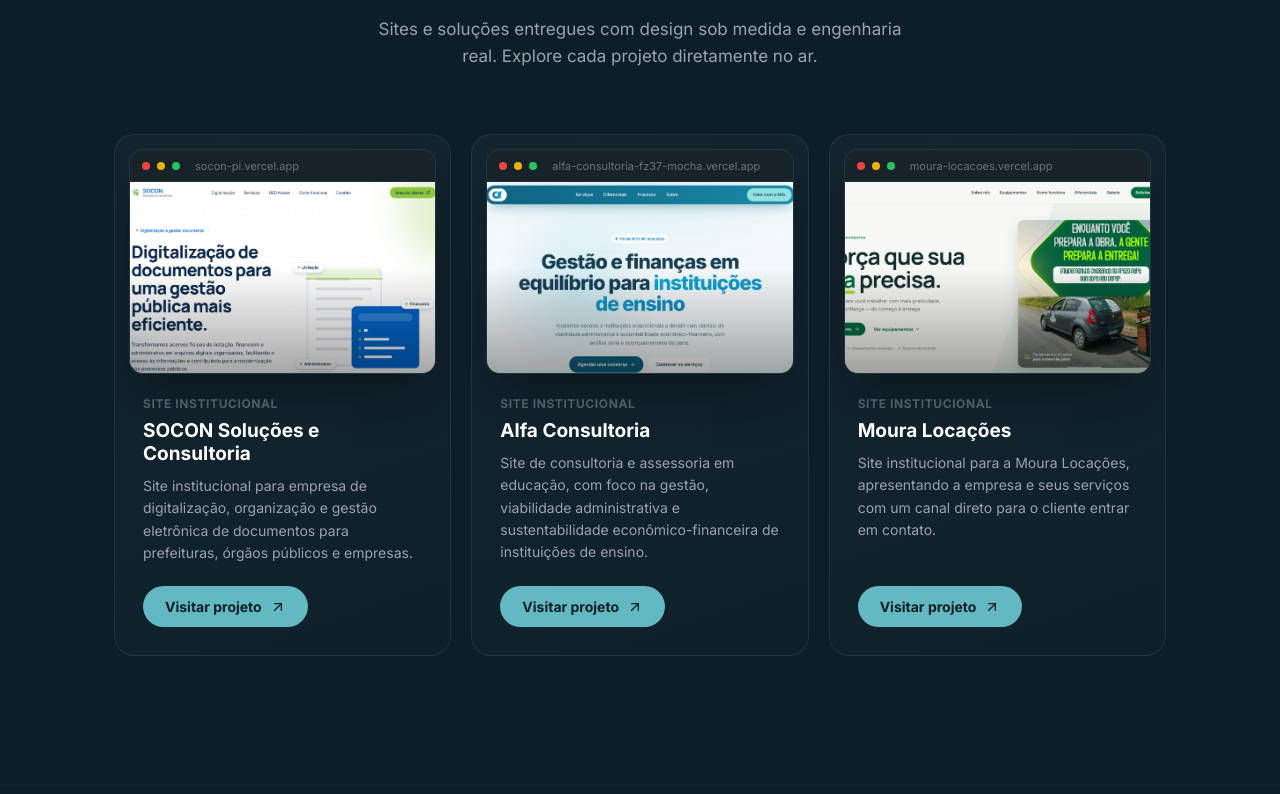
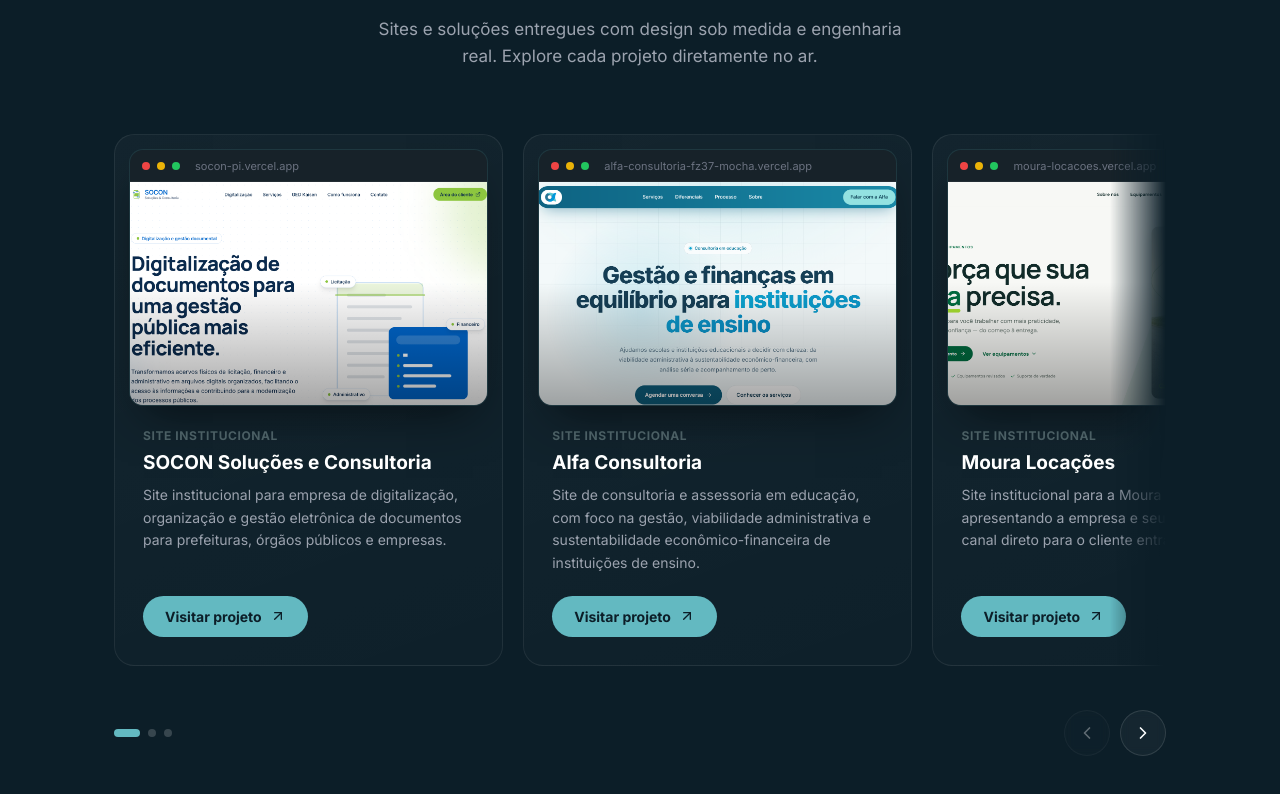
Before and after one commit to Guilima1700/SiteCrystalCode, a Next.js app: page / in a window 1280 px wide. Shown: the part 2686-3480 px from the top of the page. Built offline with nearby package versions, Linux system fonts and the light colour scheme.

Commit message:
alterações nos cards dos projetos

```diff
--- a/app/page.tsx
+++ b/app/page.tsx
@@ -30,6 +30,8 @@
   BarChart3,
   Lock,
   ArrowUpRight,
+  ChevronLeft,
+  ChevronRight,
 } from "lucide-react";
 import {
   siDocker,
@@ -251,18 +253,35 @@
   );
 }
 
-function ProjetoCard({ projeto, index }: { projeto: Projeto; index: number }) {
+function ProjetoCard({
+  projeto,
+  index,
+  total,
+}: {
+  projeto: Projeto;
+  index: number;
+  total: number;
+}) {
   const reduce = useMotionSafe();
   const [imagemFalhou, setImagemFalhou] = React.useState(false);
+  const imgRef = useRef<HTMLImageElement>(null);
+
+  React.useEffect(() => {
+    const el = imgRef.current;
+    if (el && el.complete && el.naturalWidth === 0) setImagemFalhou(true);
+  }, []);
   const temImagem = Boolean(projeto.imagem) && !imagemFalhou;
   const temLink = Boolean(projeto.url);
 
   return (
     <motion.article
       className="projeto-card"
+      role="group"
+      aria-roledescription="slide"
+      aria-label={`${index + 1} de ${total}: ${projeto.nome}`}
       initial={reduce ? { opacity: 1 } : { opacity: 0, y: 32 }}
       whileInView={{ opacity: 1, y: 0 }}
-      viewport={{ once: true, margin: "-60px" }}
+      viewport={{ once: true, margin: "0px 0px -60px 0px" }}
       transition={{ duration: 0.6, ease: EASE, delay: (index % 3) * 0.08 }}
       whileHover={reduce ? {} : { y: -6 }}
     >
@@ -278,10 +297,12 @@
         <div className="projeto-shot">
           {temImagem ? (
             <img
+              ref={imgRef}
               src={projeto.imagem}
               alt={`Prévia do site ${projeto.nome}`}
               className="projeto-img"
               loading="lazy"
+              draggable={false}
               onError={() => setImagemFalhou(true)}
             />
           ) : (
@@ -316,6 +337,171 @@
       </div>
       <div className="solucao-line" />
     </motion.article>
+  );
+}
+
+function CarrosselProjetos() {
+  const reduce = useMotionSafe();
+  const trackRef = useRef<HTMLDivElement>(null);
+  const drag = useRef({ active: false, moved: false, startX: 0, startLeft: 0 });
+  const [dragging, setDragging] = React.useState(false);
+  const [estado, setEstado] = React.useState({ prev: false, next: false, ativo: 0 });
+
+  const atualizar = React.useCallback(() => {
+    const el = trackRef.current;
+    if (!el) return;
+    const cards = Array.from(el.children) as HTMLElement[];
+    const prev = el.scrollLeft > 2;
+    const next = el.scrollLeft + el.clientWidth < el.scrollWidth - 2;
+    let ativo = 0;
+    if (prev && !next) {
+      ativo = cards.length - 1;
+    } else {
+      let menor = Infinity;
+      cards.forEach((c, i) => {
+        const d = Math.abs(c.offsetLeft - el.scrollLeft);
+        if (d < menor) {
+          menor = d;
+          ativo = i;
+        }
+      });
+    }
+    setEstado((atual) =>
+      atual.prev === prev && atual.next === next && atual.ativo === ativo
+        ? atual
+        : { prev, next, ativo }
+    );
+  }, []);
+
+  React.useEffect(() => {
+    const el = trackRef.current;
+    if (!el) return;
+    atualizar();
+    el.addEventListener("scroll", atualizar, { passive: true });
+    const ro = new ResizeObserver(atualizar);
+    ro.observe(el);
+    return () => {
+      el.removeEventListener("scroll", atualizar);
+      ro.disconnect();
+    };
+  }, [atualizar]);
+
+  const behavior = reduce ? "auto" : "smooth";
+
+  const mover = (dir: 1 | -1) => {
+    const el = trackRef.current;
+    if (!el) return;
+    const cards = Array.from(el.children) as HTMLElement[];
+    const passo =
+      cards.length > 1 ? cards[1].offsetLeft - cards[0].offsetLeft : el.clientWidth;
+    el.scrollBy({ left: dir * passo, behavior });
+  };
+
+  const irPara = (i: number) => {
+    const el = trackRef.current;
+    const card = el?.children[i] as HTMLElement | undefined;
+    if (el && card) el.scrollTo({ left: card.offsetLeft, behavior });
+  };
+
+  const aoPressionar = (e: React.PointerEvent<HTMLDivElement>) => {
+    if (e.pointerType !== "mouse" || e.button !== 0) return;
+    const el = trackRef.current;
+    if (!el) return;
+    drag.current = { active: true, moved: false, startX: e.clientX, startLeft: el.scrollLeft };
+  };
+
+  const aoArrastar = (e: React.PointerEvent<HTMLDivElement>) => {
+    const d = drag.current;
+    const el = trackRef.current;
+    if (!d.active || !el) return;
+    const dx = e.clientX - d.startX;
+    if (!d.moved && Math.abs(dx) > 5) {
+      d.moved = true;
+      setDragging(true);
+      el.setPointerCapture(e.pointerId);
+    }
+    if (d.moved) el.scrollLeft = d.startLeft - dx;
+  };
+
+  const aoSoltar = (e: React.PointerEvent<HTMLDivElement>) => {
+    const d = drag.current;
+    const el = trackRef.current;
+    if (!d.active) return;
+    d.active = false;
+    if (d.moved) {
+      setDragging(false);
+      if (el?.hasPointerCapture(e.pointerId)) el.releasePointerCapture(e.pointerId);
+    }
+  };
+
+  const aoClicar = (e: React.MouseEvent<HTMLDivElement>) => {
+    if (drag.current.moved) {
+      e.preventDefault();
+      e.stopPropagation();
+      drag.current.moved = false;
+    }
+  };
+
+  const rolavel = estado.prev || estado.next;
+
+  return (
+    <div
+      className={`projetos-carousel${estado.prev ? " has-prev" : ""}${estado.next ? " has-next" : ""}`}
+    >
+      <div
+        ref={trackRef}
+        className={`projetos-track${dragging ? " is-dragging" : ""}`}
+        role="region"
+        aria-roledescription="carrossel"
+        aria-label="Projetos desenvolvidos"
+        onPointerDown={aoPressionar}
+        onPointerMove={aoArrastar}
+        onPointerUp={aoSoltar}
+        onPointerCancel={aoSoltar}
+        onClickCapture={aoClicar}
+      >
+        {PROJETOS.map((p, i) => (
+          <ProjetoCard key={p.id} projeto={p} index={i} total={PROJETOS.length} />
+        ))}
+      </div>
+
+      {rolavel && (
+        <div className="projetos-controls">
+          <div className="projetos-dots" role="group" aria-label="Indicadores de projeto">
+            {PROJETOS.map((p, i) => (
+              <button
+                key={p.id}
+                type="button"
+                className={`projetos-dot${i === estado.ativo ? " active" : ""}`}
+                aria-label={`Ir para o projeto ${p.nome}`}
+                aria-current={i === estado.ativo ? "true" : undefined}
+                onClick={() => irPara(i)}
+              />
+            ))}
+          </div>
+          <div className="projetos-arrows">
+            <button
+              type="button"
+              className="projetos-arrow"
+              aria-label="Projeto anterior"
+              disabled={!estado.prev}
+              onClick={() => mover(-1)}
+            >
+              <ChevronLeft size={20} />
+            </button>
+            <button
+              type="button"
+              className="projetos-arrow"
+              aria-label="Próximo projeto"
+              disabled={!estado.next}
+              onClick={() => mover(1)}
+            >
+              <ChevronRight size={20} />
+            </button>
+          </div>
+        </div>
+      )}
+    </div>
   );
 }
 
@@ -545,11 +731,7 @@
             </FadeUp>
           </div>
 
-          <div className="projetos-grid">
-            {PROJETOS.map((p, i) => (
-              <ProjetoCard key={p.id} projeto={p} index={i} />
-            ))}
-          </div>
+          <CarrosselProjetos />
         </div>
       </section>
 
@@ -904,10 +1086,27 @@
 
   /* ---------- PROJETOS / PORTFÓLIO ---------- */
   .projetos-section { padding: 60px 24px 128px; position: relative; z-index: 10; }
-  .projetos-grid { display: grid; grid-template-columns: 1fr; gap: 20px; }
-  @media (min-width: 700px) { .projetos-grid { grid-template-columns: repeat(2, 1fr); } }
-  @media (min-width: 1000px) { .projetos-grid { grid-template-columns: repeat(3, 1fr); } }
-  .projeto-card { position: relative; display: flex; flex-direction: column; padding: 14px 14px 28px; border-radius: 20px; background: linear-gradient(160deg, rgba(255,255,255,0.035), rgba(255,255,255,0.01)); border: 1px solid rgba(255,255,255,0.07); transition: border-color 0.3s, transform 0.3s; overflow: hidden; }
+  .projetos-carousel { position: relative; }
+  .projetos-track { position: relative; display: flex; gap: 20px; overflow-x: auto; overflow-y: hidden; scroll-snap-type: x mandatory; overscroll-behavior-x: contain; -webkit-overflow-scrolling: touch; scrollbar-width: none; padding: 12px 0 28px; margin: -12px 0 -28px; cursor: grab; touch-action: pan-x pan-y; }
+  .projetos-track::-webkit-scrollbar { display: none; }
+  .projetos-track.is-dragging { scroll-snap-type: none; cursor: grabbing; user-select: none; }
+  .projetos-track.is-dragging a { pointer-events: none; }
+  .projetos-carousel.has-next .projetos-track { -webkit-mask-image: linear-gradient(to right, #000 calc(100% - 56px), transparent); mask-image: linear-gradient(to right, #000 calc(100% - 56px), transparent); }
+  .projetos-carousel.has-prev .projetos-track { -webkit-mask-image: linear-gradient(to left, #000 calc(100% - 56px), transparent); mask-image: linear-gradient(to left, #000 calc(100% - 56px), transparent); }
+  .projetos-carousel.has-prev.has-next .projetos-track { -webkit-mask-image: linear-gradient(to right, transparent, #000 56px, #000 calc(100% - 56px), transparent); mask-image: linear-gradient(to right, transparent, #000 56px, #000 calc(100% - 56px), transparent); }
+  .projetos-controls { display: flex; align-items: center; justify-content: space-between; margin-top: 44px; }
+  .projetos-dots { display: flex; align-items: center; gap: 8px; }
+  .projetos-dot { width: 8px; height: 8px; padding: 0; border: none; border-radius: 99px; background: rgba(255,255,255,0.18); cursor: pointer; transition: width 0.3s, background 0.3s; }
+  .projetos-dot:hover { background: rgba(99,185,193,0.6); }
+  .projetos-dot.active { width: 26px; background: #63b9c1; }
+  .projetos-arrows { display: flex; gap: 10px; }
+  .projetos-arrow { display: inline-flex; align-items: center; justify-content: center; width: 46px; height: 46px; border-radius: 50%; background: rgba(255,255,255,0.04); color: white; border: 1px solid rgba(255,255,255,0.12); cursor: pointer; backdrop-filter: blur(4px); transition: background 0.2s, border-color 0.2s, color 0.2s, transform 0.2s; }
+  .projetos-arrow:hover:not(:disabled) { background: rgba(99,185,193,0.12); border-color: rgba(99,185,193,0.5); color: #63b9c1; transform: scale(1.06); }
+  .projetos-arrow:active:not(:disabled) { transform: scale(0.96); }
+  .projetos-arrow:disabled { opacity: 0.35; cursor: default; }
+  .projeto-card { position: relative; display: flex; flex-direction: column; flex: 0 0 86%; min-width: 0; scroll-snap-align: start; padding: 14px 14px 28px; border-radius: 20px; background: linear-gradient(160deg, rgba(255,255,255,0.035), rgba(255,255,255,0.01)); border: 1px solid rgba(255,255,255,0.07); transition: border-color 0.3s, transform 0.3s; overflow: hidden; }
+  @media (min-width: 700px) { .projeto-card { flex-basis: calc((100% - 20px) / 1.6); } }
+  @media (min-width: 1000px) { .projeto-card { flex-basis: calc((100% - 40px) / 2.6); } }
   .projeto-card:hover, .projeto-card:focus-within { border-color: rgba(99,185,193,0.45); }
   .projeto-card:hover .solucao-line, .projeto-card:focus-within .solucao-line { width: 100%; }
   .projeto-preview { border-radius: 14px; overflow: hidden; background: #0f1b22; border: 1px solid rgba(99,185,193,0.18); box-shadow: 0 20px 45px -15px rgba(0,0,0,0.55); }
```
